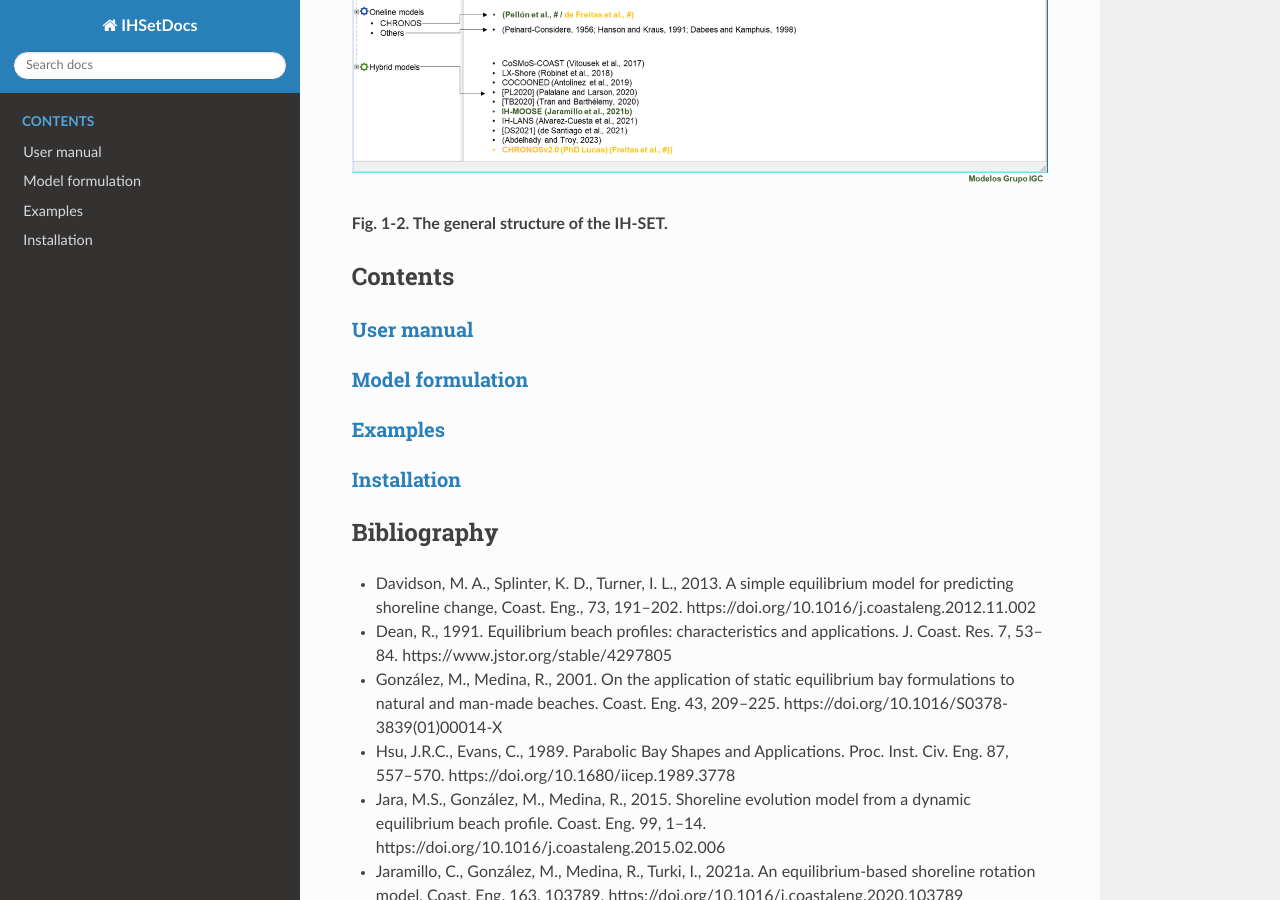
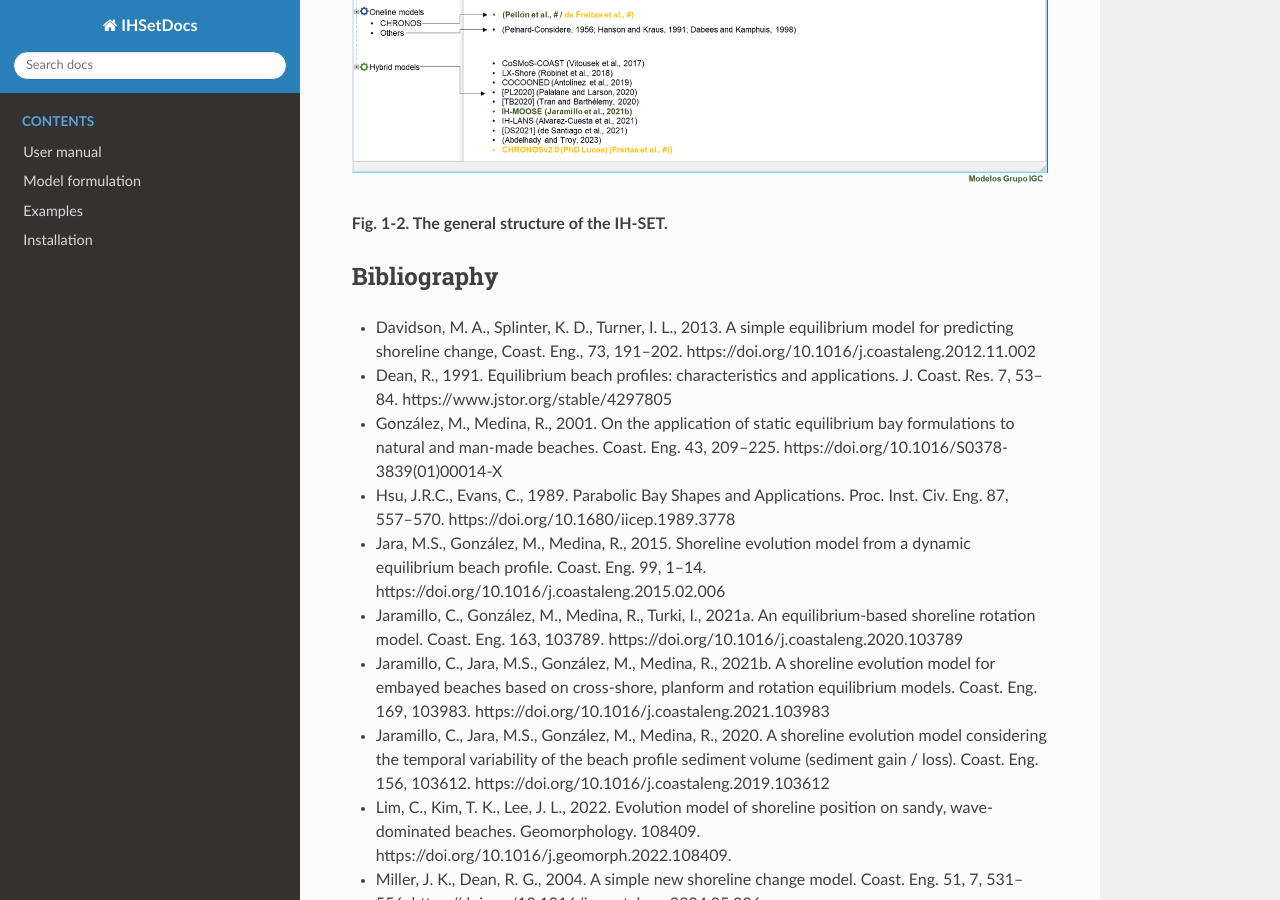
Before and after one commit to IHCantabria/IHSetDocs, a Sphinx documentation site: the page built from docs/index.md, in a window 1280 px wide and 900 px high, scrolled down 2899 px. Built offline with Sphinx 7.4.7 and the Read the Docs theme 2.0.0, drawn with Linux system fonts in a browser that asks for light colours.

Commit message:
Update index.md

```diff
--- a/docs/index.md
+++ b/docs/index.md
@@ -39,16 +39,6 @@
 
 **Fig. 1-2. The general structure of the IH-SET.**
 
-## Contents
-
-### [User manual](User_manual/ihset_manual.md)
-
-### [Model formulation](Model_description/ihset_model.md)
-
-### [Examples](Examples/examples.md)
-
-### [Installation](Installation/installation.md)
-
 ## Bibliography
 
 - Davidson, M. A., Splinter, K. D., Turner, I. L., 2013. A simple equilibrium model for predicting shoreline change, Coast. Eng., 73, 191–202. https://doi.org/10.1016/j.coastaleng.2012.11.002
```
